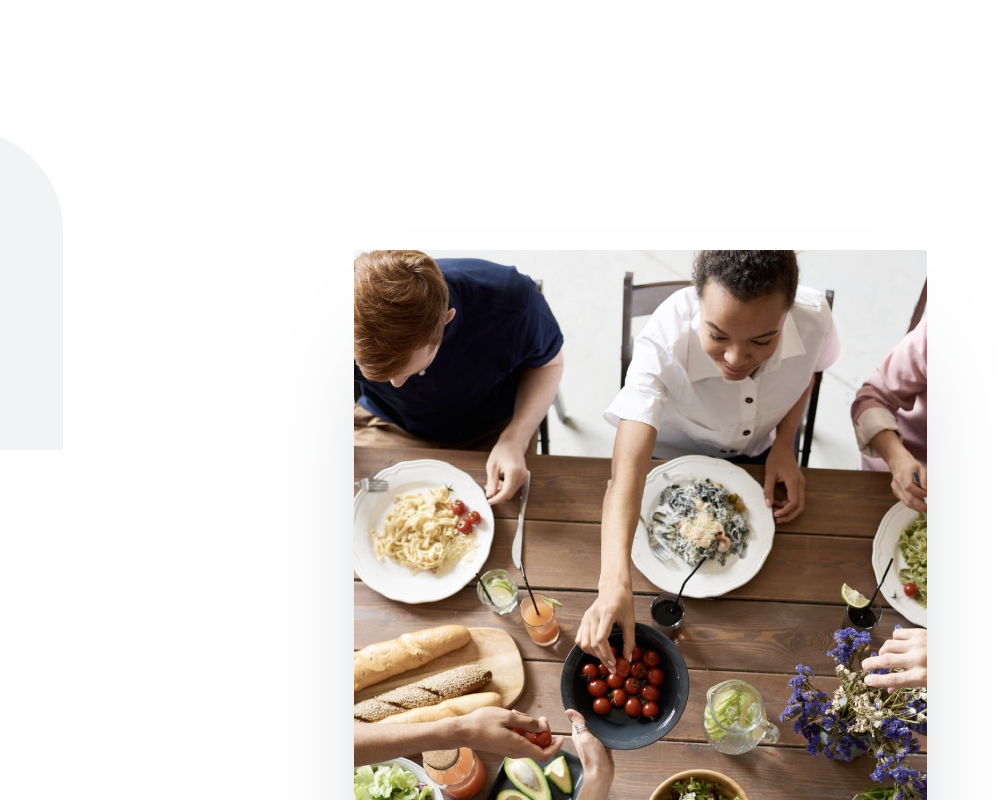
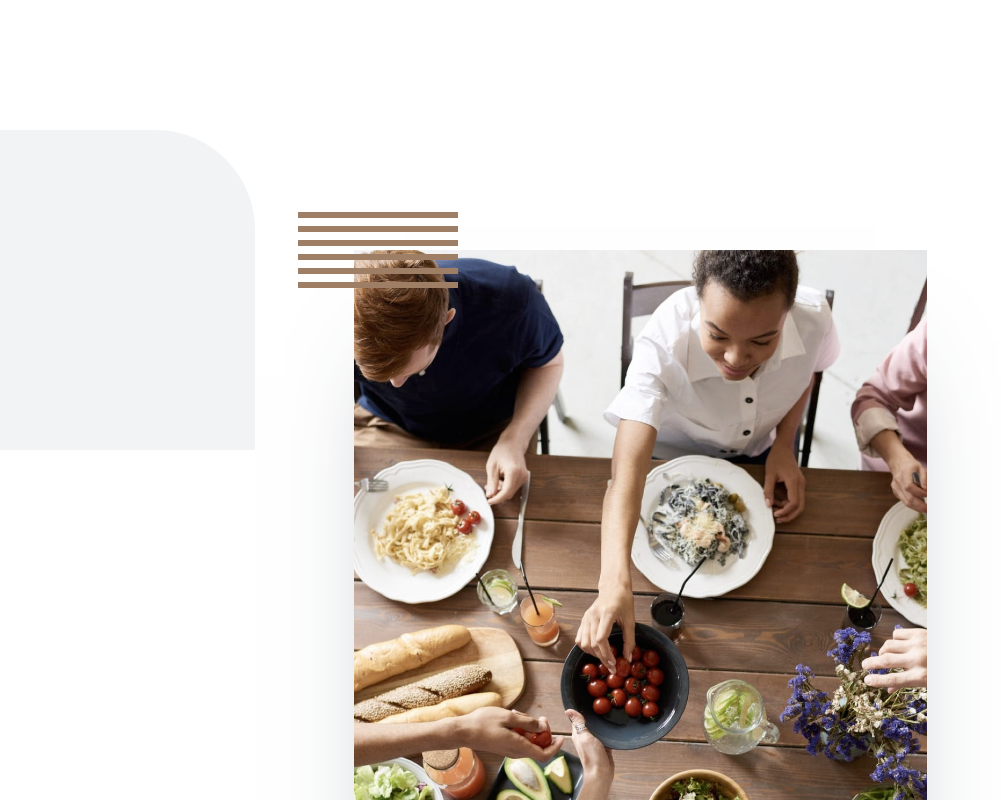
Before and after one commit to Rubendvb/dine-restaurant-website, a React (Vite) app: page / in a window 1280 px wide. Shown: the part 3040-3840 px from the top of the page, without its empty margins (0-1001 px from the left). Built offline with nearby package versions, Linux system fonts and the light colour scheme.

Commit message:
fix position

```diff
--- a/src/components/Events/Events.scss
+++ b/src/components/Events/Events.scss
@@ -20,14 +20,34 @@
     &::before {
       position: absolute;
       content: '';
-      background-image: url('../../../public/images/patterns/pattern-curve-top-right.svg');
+      background-image: url('/images/patterns/pattern-curve-top-right.svg');
       background-repeat: no-repeat;
-      background-size: contain;
       top: 0;
-      left: -65%;
-      width: 895px;
+      left: 0;
+      transform: translate(-50%);
+      width: 100%;
       height: 100%;
       z-index: -1;
+    }
+  }
+
+  picture {
+    @media screen and (min-width: 1024px) {
+      position: relative;
+
+      &::after {
+        position: absolute;
+        content: '';
+        background-image: url('/images/patterns/pattern-lines.svg');
+        background-repeat: no-repeat;
+        background-size: contain;
+        top: 0;
+        left: 0;
+        transform: translate(-35%, -50%);
+        width: 160px;
+        height: 76px;
+        z-index: 1;
+      }
     }
   }
 
@@ -38,6 +58,7 @@
     @media screen and (min-width: 768px) {
       margin-bottom: 58px;
       width: 573px;
+      position: relative;
     }
   }
 
```
